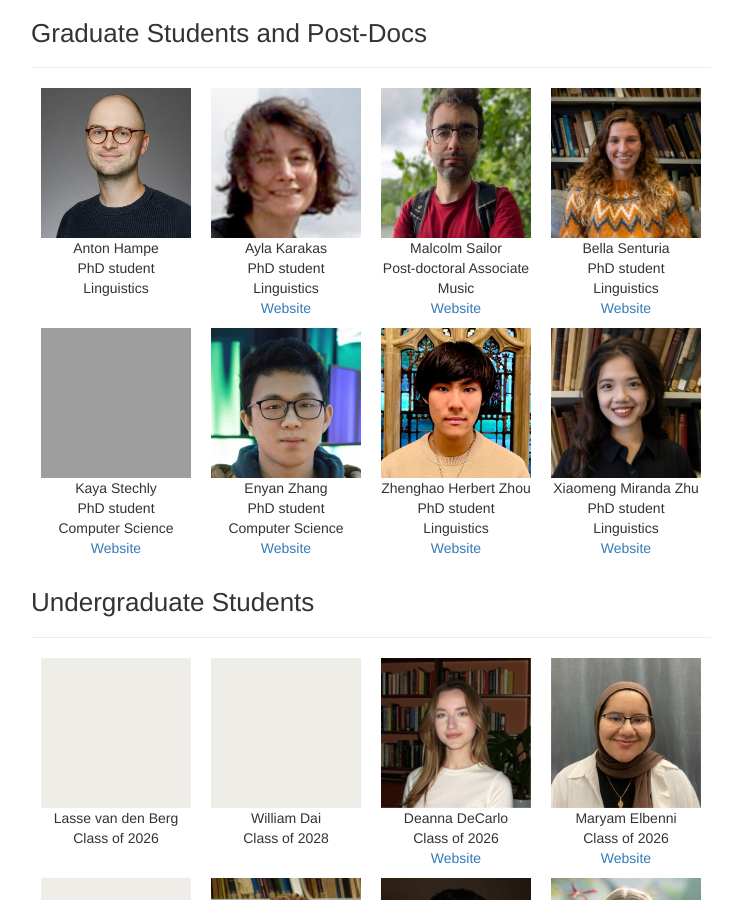
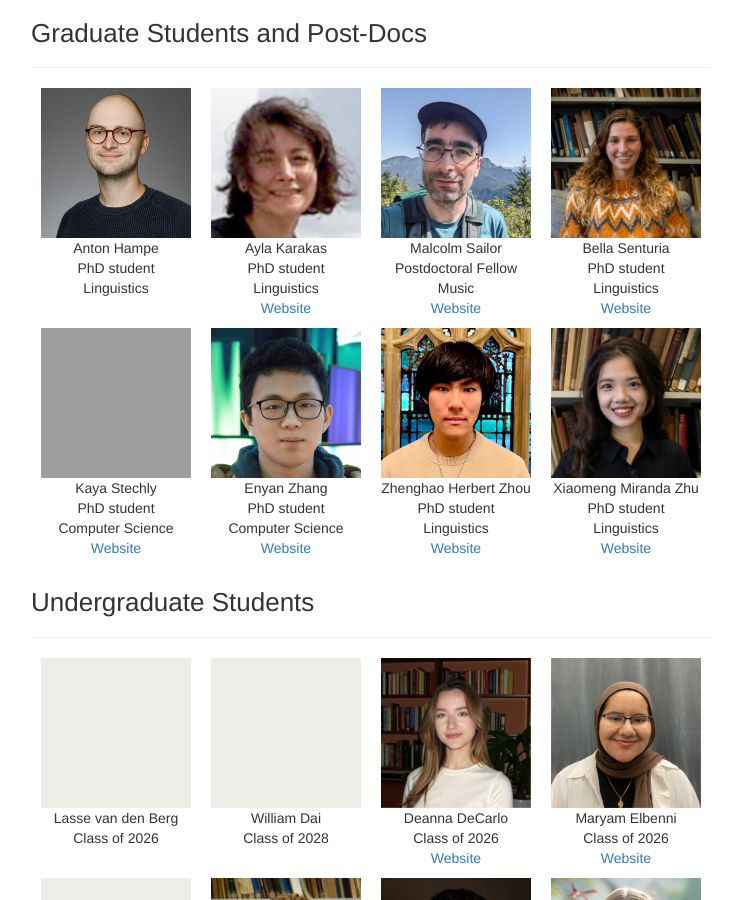
Before and after one commit to clay-lab/clay-lab.github.io, a Jekyll site: the page built from members.html, in a window 1280 px wide and 900 px high, scrolled down 601 px. Shown: the whole window, without its empty margins (269-1001 px from the left). Built offline with Jekyll 4.4.1, drawn with Linux system fonts in a browser that asks for light colours; grey boxes are pictures that could not be loaded.

Commit message:
updated malcolm

```diff
--- a/_data/members.yml
+++ b/_data/members.yml
@@ -42,7 +42,7 @@ graduate:
       photo: /photos/malcolm_profile.jpg
       email: malcolm.sailor@gmail.com
       url: https://malcolmsailor.com/about/
-      title : Post-doctoral Associate <br> Music
+      title : Postdoctoral Fellow <br> Music
 
     - name : Bella Senturia
       photo: /photos/bella_profile.jpg
```
Also changed, not shown: photos/malcolm_profile.jpg.
